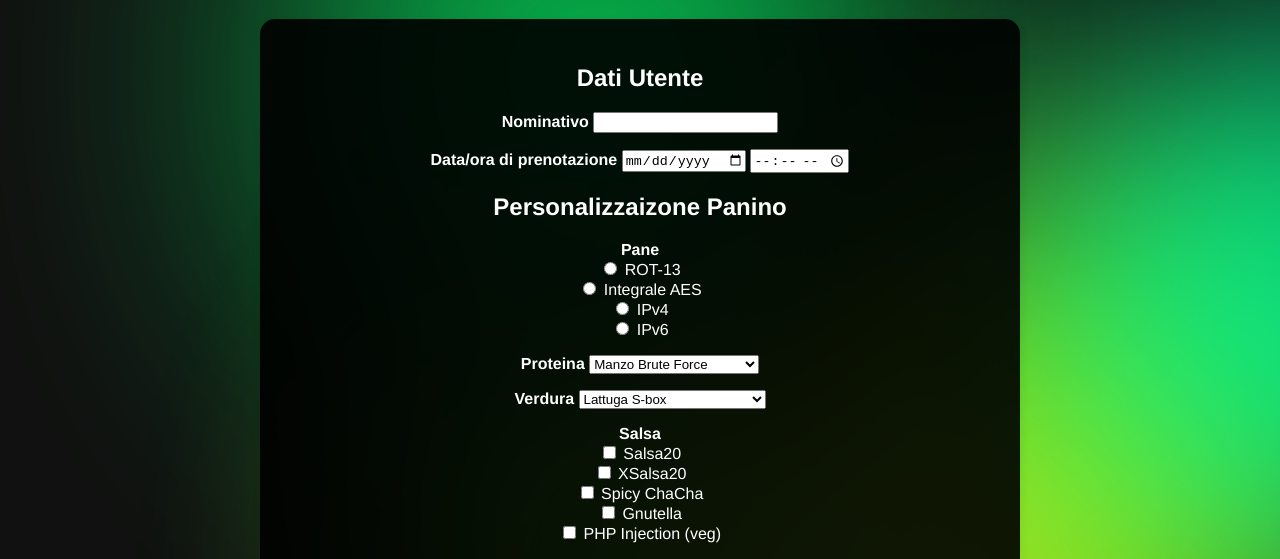
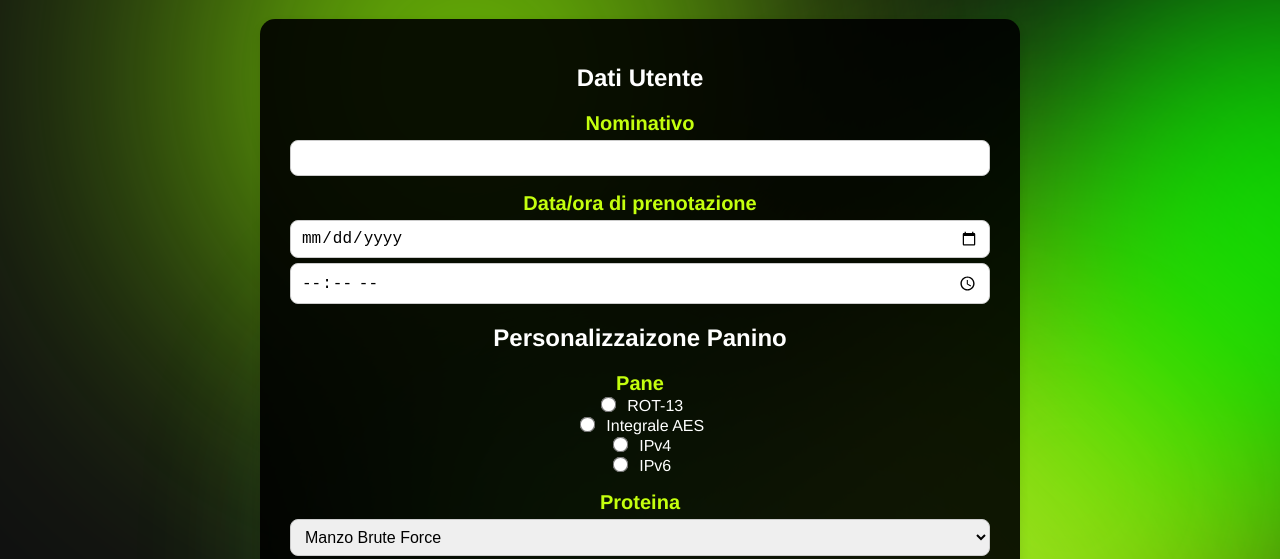
Before and after one commit to Eqryko/REFOSCO_PrenotaPanino, a plain HTML site: page index.html in a window 1280 px wide. Shown: the part 210-769 px from the top of the page. Drawn offline with Linux system fonts and the light colour scheme.

Commit message:
CSS Update

```diff
--- a/index.html
+++ b/index.html
@@ -43,7 +43,9 @@ Informatica
 
         <form action="scripts/prenota.php" method="post">
             <h2>Dati Utente</h2>
-            <p><b>Nominativo</b> <input type="text" name="nome" maxlength="50" pattern="^[a-zA-Z ]+$" required></p>
+
+            <p><b>Nominativo</b><br>
+            <input type="text" name="nome" maxlength="50" pattern="^[a-zA-Z ]+$" required></p>
 
             <p><b>Data/ora di prenotazione</b>
                 <input type="date" name="data" required>
@@ -114,7 +116,7 @@ Informatica
 
             <p>
                 <input type="checkbox" id="haFidelity" name="haFidelity" value="1">
-                <label for="haFidelity"><b>Possiedi una Fidelity Card?</b></label>
+                <label for="haFidelity"><b>Possiedo una Fidelity Card</b></label>
             </p>
             <p>
                 <input type="submit" value="Invia" name="Invia">
--- a/scripts/general.css
+++ b/scripts/general.css
@@ -1,5 +1,11 @@
 html{
   max-width: 100%;
+}
+
+html, body {
+    height: 100%;
+    display: flex;
+    flex-direction: column;
 }
 
 body {
@@ -102,24 +108,28 @@ hr {
     text-shadow: 0 0 15px #c4ff0e, 0 0 30px #49e606;
 }
 
-/* aggiunto margine per non coprire il contenuto */
 .Main {
     justify-content: center;
     text-align: center;
-    margin-top: 120px;
+    margin-top: 80px;
+    flex: 1;
 }
 
 footer {
+    margin-top: auto;
     text-align: center;
     padding: 15px;
     background-color: #222;
     color: #fff;
     font-size: 20px;
+    width: 100%;
+    box-sizing: border-box;
+    position: relative;
 }
 
 footer p {
-    position: absolute;
     text-align: left;
+    margin: 0;
 }
 
 footer i {
@@ -127,6 +137,7 @@ footer i {
 }
 
 form {
+    font-size: 1rem;
     max-width: 700px;
     margin: 0 auto;
     background-color: #000000e6;
@@ -134,6 +145,44 @@ form {
     border-radius: 15px;
     box-shadow: 0 4px 10px rgba(0,0,0,0.1);
 }
+
+form b {
+    color: #c4ff0e;
+    font-size: 20px;
+}
+
+input[type="text"],
+input[type="number"],
+input[type="date"],
+input[type="time"],
+input[type="email"],
+select,
+textarea {
+    width: 100%;
+    padding: 8px 10px;
+    margin-top: 5px;
+    border: 1px solid #ccc;
+    border-radius: 8px;
+    font-size: 1rem;
+    box-sizing: border-box;
+    transition: all 0.3s ease;
+}
+
+input:focus,
+select:focus,
+textarea:focus {
+    border-color: #22ea75;
+    box-shadow: 0 0 5px rgba(34,234,117,0.5);
+    outline: none;
+}
+
+input[type="checkbox"],
+input[type="radio"] {
+    transform: scale(1.2);
+    margin-right: 8px;
+    cursor: pointer;
+}
+
 
 /* --- SFONDO LAVA LAMP VERDE ANIMATO --- */
 .lava-bg {
@@ -145,7 +194,7 @@ form {
     overflow: hidden;
     z-index: 0;
     background: #111;
-    pointer-events: none; /* mpedisce che copra elementi interattivi */
+    pointer-events: none; /* impedisce che copra elementi interattivi */
 }
 
 /* Ogni “bolla” della lava */
@@ -161,9 +210,9 @@ form {
 .lava-blob:nth-child(1) {
     width: 500px;
     height: 500px;
-    background: #00ff66;
+    background: #91ff00;
     top: 10%;
-    left: 20%;
+    left: 10%;
     animation-delay: 0s;
 }
 
@@ -188,8 +237,8 @@ form {
 .lava-blob:nth-child(4) {
     width: 550px;
     height: 550px;
-    background: #00ff99;
-    top: 30%;
+    background: #09ff00;
+    top: 20%;
     left: 80%;
     animation-delay: 15s;
 }
@@ -222,7 +271,6 @@ form {
     }
 }
 
-/* Mantieni il contenuto sopra le bolle */
 .Main, footer, form, h1, h2, p {
     position: relative;
     z-index: 2;
```
